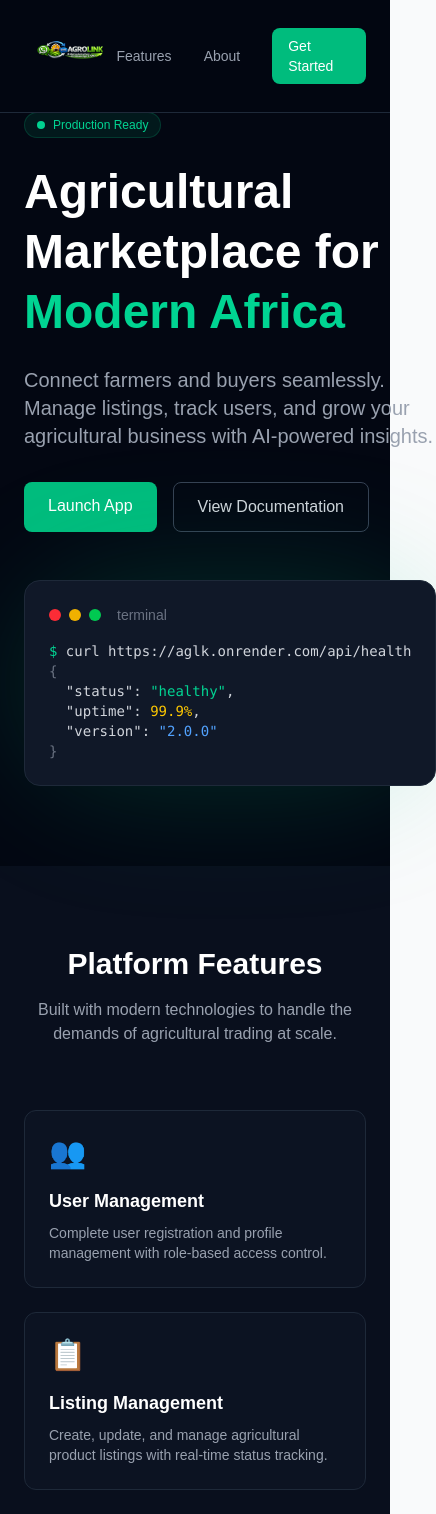
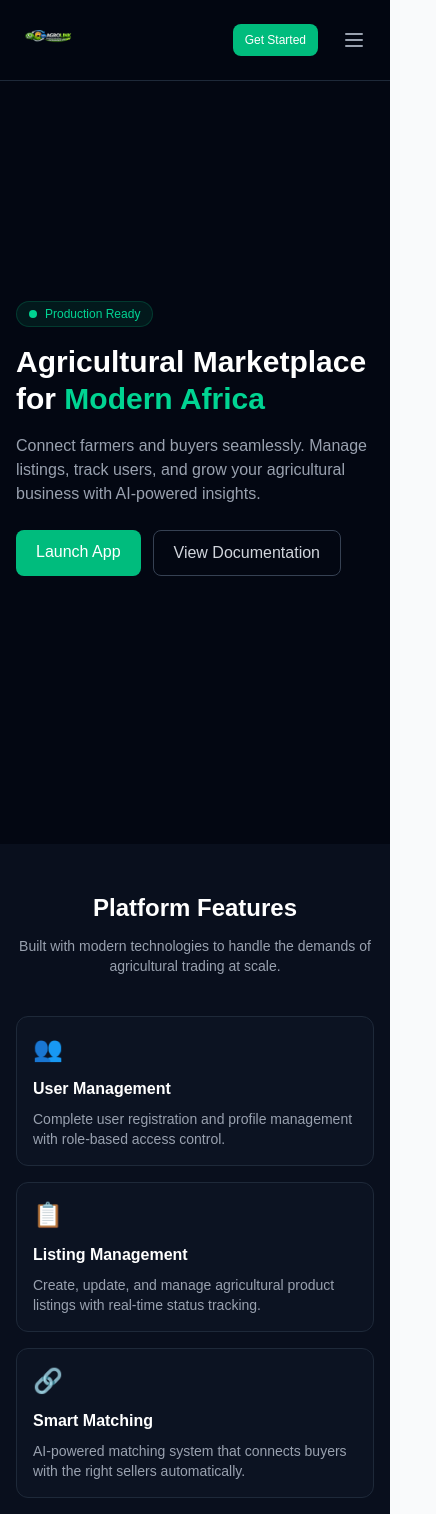
Before and after one commit to davyken/AGLK, a Next.js app in the folder client/: page / in a window 390 px wide. Shown: the top 1514 px of the page, 436 px wide, since content can reach past the window. Built offline with nearby package versions, Linux system fonts and the light colour scheme.

Commit message:
fixed deployment issues from render

```diff
--- a/client/app/api/proxy/route.ts
+++ b/client/app/api/proxy/route.ts
@@ -1,16 +1,21 @@
 import { NextRequest, NextResponse } from 'next/server';
 
-const API_BASE = 'https://aglk.onrender.com';
+const API_BASE = process.env.NEXT_PUBLIC_API_URL || 'https://aglk.onrender.com/api';
 
 export async function GET(request: NextRequest) {
   const path = request.nextUrl.searchParams.get('path') || 'listing';
 
   try {
-    const res = await fetch(`${API_BASE}/${path}`);
+    const res = await fetch(`${API_BASE}/${path}`, {
+      headers: {
+        'Accept': 'application/json',
+      },
+    });
     const data = await res.json();
     return NextResponse.json(data);
   } catch (error) {
-    return NextResponse.json({ error: 'Failed to fetch' }, { status: 500 });
+    console.error('Proxy GET error:', error);
+    return NextResponse.json({ error: 'Failed to fetch', success: false }, { status: 500 });
   }
 }
 
@@ -18,20 +23,39 @@ export async function POST(request: NextRequest) {
   const path = request.nextUrl.searchParams.get('path');
 
   if (!path) {
-    return NextResponse.json({ error: 'Path required' }, { status: 400 });
+    return NextResponse.json({ error: 'Path required', success: false }, { status: 400 });
   }
 
   try {
     const body = await request.json();
+    console.log(`Proxying POST to: ${API_BASE}/${path}`, body);
+
     const res = await fetch(`${API_BASE}/${path}`, {
       method: 'POST',
-      headers: { 'Content-Type': 'application/json' },
+      headers: {
+        'Content-Type': 'application/json',
+        'Accept': 'application/json',
+      },
       body: JSON.stringify(body),
     });
-    const data = await res.json();
-    return NextResponse.json(data);
+
+    const contentType = res.headers.get('content-type');
+    let data;
+
+    if (contentType && contentType.includes('application/json')) {
+      data = await res.json();
+    } else {
+      const text = await res.text();
+      data = { message: text, success: false };
+    }
+
+    console.log('Backend response status:', res.status);
+    console.log('Backend response:', data);
+
+    return NextResponse.json(data, { status: res.status });
   } catch (error) {
-    return NextResponse.json({ error: 'Failed to create' }, { status: 500 });
+    console.error('Proxy POST error:', error);
+    return NextResponse.json({ error: 'Failed to connect to backend', success: false }, { status: 500 });
   }
 }
 
@@ -39,19 +63,23 @@ export async function PUT(request: NextRequest) {
   const path = request.nextUrl.searchParams.get('path');
 
   if (!path) {
-    return NextResponse.json({ error: 'Path required' }, { status: 400 });
+    return NextResponse.json({ error: 'Path required', success: false }, { status: 400 });
   }
 
   try {
     const body = await request.json();
     const res = await fetch(`${API_BASE}/${path}`, {
       method: 'PUT',
-      headers: { 'Content-Type': 'application/json' },
+      headers: {
+        'Content-Type': 'application/json',
+        'Accept': 'application/json',
+      },
       body: JSON.stringify(body),
     });
     const data = await res.json();
     return NextResponse.json(data);
   } catch (error) {
-    return NextResponse.json({ error: 'Failed to update' }, { status: 500 });
+    console.error('Proxy PUT error:', error);
+    return NextResponse.json({ error: 'Failed to update', success: false }, { status: 500 });
   }
 }
--- a/client/app/dashboard/layout.tsx
+++ b/client/app/dashboard/layout.tsx
@@ -11,6 +11,7 @@ export default function DashboardLayout({
 }) {
   const router = useRouter();
   const [loading, setLoading] = useState(true);
+  const [mobileMenuOpen, setMobileMenuOpen] = useState(false);
 
   useEffect(() => {
     const user = localStorage.getItem('user');
@@ -32,18 +33,18 @@ export default function DashboardLayout({
   return (
     <div className="min-h-screen bg-gray-50">
       <nav className="bg-white border-b border-gray-200">
-        <div className="max-w-7xl mx-auto px-6">
+        <div className="max-w-7xl mx-auto px-4 sm:px-6">
           <div className="flex justify-between h-16">
-            <div className="flex items-center gap-8">
+            <div className="flex items-center gap-4">
               <Link href="/" className="flex items-center gap-2">
                 <img
                   src="/agrolink_logo_compressed.png"
                   alt="Agrolink"
-className="w-28 h-28 object-contain"
+                  className="w-20 h-20 object-contain"
                 />
-<span className="text-xl font-bold text-gray-900">Agrolink</span>
+                <span className="text-lg font-bold text-gray-900 hidden sm:block">Agrolink</span>
               </Link>
-              <div className="flex gap-6">
+              <div className="hidden md:flex gap-6">
                 <Link
                   href="/dashboard"
                   className="text-gray-600 hover:text-gray-900 px-3 py-2 text-sm font-medium"
@@ -64,28 +65,61 @@ className="w-28 h-28 object-contain"
                 </Link>
               </div>
             </div>
-            <div className="flex items-center gap-4">
+            <div className="flex items-center gap-2 md:gap-4">
               <button
                 onClick={() => {
                   localStorage.removeItem('user');
                   router.push('/auth');
                 }}
-                className="text-gray-500 hover:text-gray-700 text-sm"
+                className="text-gray-500 hover:text-gray-700 text-xs md:text-sm"
               >
                 Sign Out
               </button>
               <Link
                 href="/"
-                className="text-gray-500 hover:text-gray-700 text-sm"
+                className="text-gray-500 hover:text-gray-700 text-xs md:text-sm hidden sm:block"
               >
                 Back to Home
               </Link>
+              <button
+                onClick={() => setMobileMenuOpen(!mobileMenuOpen)}
+                className="md:hidden p-2 text-gray-500 hover:text-gray-700"
+              >
+                <svg className="w-6 h-6" fill="none" stroke="currentColor" viewBox="0 0 24 24">
+                  <path strokeLinecap="round" strokeLinejoin="round" strokeWidth={2} d="M4 6h16M4 12h16M4 18h16" />
+                </svg>
+              </button>
             </div>
           </div>
         </div>
+        {mobileMenuOpen && (
+          <div className="md:hidden border-t border-gray-200 px-4 py-3 space-y-2">
+            <Link
+              href="/dashboard"
+              className="block text-gray-600 hover:text-gray-900 px-3 py-2 text-sm font-medium"
+              onClick={() => setMobileMenuOpen(false)}
+            >
+              Dashboard
+            </Link>
+            <Link
+              href="/dashboard/listings"
+              className="block text-gray-600 hover:text-gray-900 px-3 py-2 text-sm font-medium"
+              onClick={() => setMobileMenuOpen(false)}
+            >
+              Listings
+            </Link>
+            <Link
+              href="/dashboard/users"
+              className="block text-gray-600 hover:text-gray-900 px-3 py-2 text-sm font-medium"
+              onClick={() => setMobileMenuOpen(false)}
+            >
+              Users
+            </Link>
+          </div>
+        )}
       </nav>
 
-      <main className="max-w-7xl mx-auto px-6 py-8">
+      <main className="max-w-7xl mx-auto px-4 sm:px-6 py-8">
         {children}
       </main>
     </div>
--- a/client/app/page.tsx
+++ b/client/app/page.tsx
@@ -5,53 +5,68 @@ import { useState } from 'react';
 
 export default function Home() {
   const [hoveredFeature, setHoveredFeature] = useState<number | null>(null);
+  const [mobileMenuOpen, setMobileMenuOpen] = useState(false);
 
   return (
     <div className="min-h-screen bg-gray-950 text-white">
       <nav className="fixed top-0 left-0 right-0 z-50 bg-gray-950/80 backdrop-blur-md border-b border-gray-800">
-        <div className="max-w-7xl mx-auto px-6 py-2 flex justify-between items-center">
+        <div className="max-w-7xl mx-auto px-4 sm:px-6 py-2 flex justify-between items-center">
           <div className="flex items-center gap-2">
             <img
               src="/agrolink_logo_compressed.png"
               alt="Agrolink"
-            className="w-24 h-24 object-contain"
+              className="w-16 sm:w-20 h-16 sm:h-20 object-contain"
             />
           </div>
-          <div className="flex items-center gap-8">
-            <a href="#features" className="text-gray-400 hover:text-white transition text-sm">Features</a>
-            <a href="#about" className="text-gray-400 hover:text-white transition text-sm">About</a>
+          <div className="flex items-center gap-4 sm:gap-8">
+            <a href="#features" className="hidden sm:block text-gray-400 hover:text-white transition text-sm">Features</a>
+            <a href="#about" className="hidden sm:block text-gray-400 hover:text-white transition text-sm">About</a>
             <Link
               href="/auth"
-              className="px-4 py-2 bg-emerald-500 hover:bg-emerald-600 text-white text-sm font-medium rounded-lg transition"
+              className="px-3 sm:px-4 py-2 bg-emerald-500 hover:bg-emerald-600 text-white text-xs sm:text-sm font-medium rounded-lg transition"
             >
               Get Started
             </Link>
+            <button
+              onClick={() => setMobileMenuOpen(!mobileMenuOpen)}
+              className="sm:hidden p-2 text-gray-400 hover:text-white"
+            >
+              <svg className="w-6 h-6" fill="none" stroke="currentColor" viewBox="0 0 24 24">
+                <path strokeLinecap="round" strokeLinejoin="round" strokeWidth={2} d="M4 6h16M4 12h16M4 18h16" />
+              </svg>
+            </button>
           </div>
         </div>
+        {mobileMenuOpen && (
+          <div className="sm:hidden border-t border-gray-800 px-4 py-3 space-y-2">
+            <a href="#features" className="block text-gray-400 hover:text-white transition text-sm py-2">Features</a>
+            <a href="#about" className="block text-gray-400 hover:text-white transition text-sm py-2">About</a>
+          </div>
+        )}
       </nav>
 
-      <section className="min-h-screen pt-28 pb-20 px-6 flex items-center">
+      <section className="min-h-screen pt-24 sm:pt-28 pb-16 sm:pb-20 px-4 sm:px-6 flex items-center">
         <div className="max-w-7xl mx-auto">
-          <div className="grid lg:grid-cols-2 gap-12 items-center">
+          <div className="grid lg:grid-cols-2 gap-8 lg:gap-12 items-center">
             <div className="max-w-2xl">
-              <div className="inline-flex items-center gap-2 px-3 py-1 rounded-full bg-emerald-500/10 border border-emerald-500/20 text-emerald-400 text-xs font-medium mb-6">
+              <div className="inline-flex items-center gap-2 px-3 py-1 rounded-full bg-emerald-500/10 border border-emerald-500/20 text-emerald-400 text-xs font-medium mb-4 sm:mb-6">
                 <span className="w-2 h-2 bg-emerald-400 rounded-full animate-pulse"></span>
                 Production Ready
               </div>
-              <h1 className="text-5xl lg:text-6xl font-bold leading-tight mb-6">
+              <h1 className="text-3xl sm:text-4xl lg:text-5xl xl:text-6xl font-bold leading-tight mb-4 sm:mb-6">
                 Agricultural Marketplace for{' '}
                 <span className="text-emerald-400">Modern Africa</span>
               </h1>
-              <p className="text-xl text-gray-400 mb-8 max-w-lg">
+              <p className="text-base sm:text-xl text-gray-400 mb-6 sm:mb-8 max-w-lg">
                 Connect farmers and buyers seamlessly. Manage listings, track users,
                 and grow your agricultural business with AI-powered insights.
               </p>
-              <div className="flex flex-wrap gap-4">
+              <div className="flex flex-wrap gap-3 sm:gap-4">
                 <a
                   href="https://wa.me/15551661836"
                   target="_blank"
                   rel="noopener noreferrer"
-                  className="px-6 py-3 bg-emerald-500 hover:bg-emerald-600 text-white font-medium rounded-lg transition"
+                  className="px-5 sm:px-6 py-2.5 sm:py-3 bg-emerald-500 hover:bg-emerald-600 text-white font-medium rounded-lg transition"
                 >
                   Launch App
                 </a>
@@ -59,22 +74,22 @@ export default function Home() {
                   href="https://docs.google.com/document/d/1KEBYLReFKUvULvB8uEQCu5NyaEgjDMYduOH7zXOJNNw/edit?tab=t.0#heading=h.quv1v01so6ux"
                   target="_blank"
                   rel="noopener noreferrer"
-                  className="px-6 py-3 border border-gray-700 hover:border-gray-600 text-gray-300 font-medium rounded-lg transition"
+                  className="px-5 sm:px-6 py-2.5 sm:py-3 border border-gray-700 hover:border-gray-600 text-gray-300 font-medium rounded-lg transition"
                 >
                   View Documentation
                 </a>
               </div>
             </div>
-            <div className="relative">
+            <div className="relative hidden lg:block">
               <div className="absolute inset-0 bg-emerald-500/20 blur-3xl rounded-full"></div>
-              <div className="relative bg-gray-900 border border-gray-800 rounded-2xl p-6">
+              <div className="relative bg-gray-900 border border-gray-800 rounded-2xl p-4 sm:p-6">
                 <div className="flex items-center gap-2 mb-4">
                   <div className="w-3 h-3 bg-red-500 rounded-full"></div>
                   <div className="w-3 h-3 bg-yellow-500 rounded-full"></div>
                   <div className="w-3 h-3 bg-green-500 rounded-full"></div>
                   <span className="text-gray-500 text-sm ml-2">terminal</span>
                 </div>
-                <pre className="text-sm font-mono text-gray-300">
+                <pre className="text-xs sm:text-sm font-mono text-gray-300">
                   <span className="text-emerald-400">$</span> curl https://aglk.onrender.com/api/health<br/>
                   <span className="text-gray-500">{"{"}</span><br/>
                   &nbsp;&nbsp;"status": <span className="text-emerald-400">"healthy"</span>,<br/>
@@ -88,15 +103,15 @@ export default function Home() {
         </div>
       </section>
 
-      <section id="features" className="py-20 px-6 bg-gray-900/50">
+      <section id="features" className="py-12 sm:py-20 px-4 sm:px-6 bg-gray-900/50">
         <div className="max-w-7xl mx-auto">
-          <div className="text-center mb-16">
-            <h2 className="text-3xl font-bold mb-4">Platform Features</h2>
-            <p className="text-gray-400 max-w-2xl mx-auto">
+          <div className="text-center mb-10 sm:mb-16">
+            <h2 className="text-2xl sm:text-3xl font-bold mb-3 sm:mb-4">Platform Features</h2>
+            <p className="text-gray-400 max-w-2xl mx-auto text-sm sm:text-base">
               Built with modern technologies to handle the demands of agricultural trading at scale.
             </p>
           </div>
-          <div className="grid md:grid-cols-3 gap-6">
+          <div className="grid sm:grid-cols-2 lg:grid-cols-3 gap-4 sm:gap-6">
             {[
               {
                 title: 'User Management',
@@ -137,7 +152,7 @@ export default function Home() {
             ].map((feature, idx) => (
               <div
                 key={idx}
-                className={`p-6 rounded-xl border transition-all duration-300 cursor-pointer ${
+                className={`p-4 sm:p-6 rounded-xl border transition-all duration-300 cursor-pointer ${
                   hoveredFeature === idx
                     ? 'bg-gray-800 border-gray-700 scale-105'
                     : 'bg-gray-900/50 border-gray-800 hover:border-gray-700'
@@ -145,8 +160,8 @@ export default function Home() {
                 onMouseEnter={() => setHoveredFeature(idx)}
                 onMouseLeave={() => setHoveredFeature(null)}
               >
-                <div className="text-3xl mb-4">{feature.icon}</div>
-                <h3 className="text-lg font-semibold mb-2">{feature.title}</h3>
+                <div className="text-2xl sm:text-3xl mb-3 sm:mb-4">{feature.icon}</div>
+                <h3 className="text-base sm:text-lg font-semibold mb-2">{feature.title}</h3>
                 <p className="text-gray-400 text-sm">{feature.description}</p>
               </div>
             ))}
@@ -154,23 +169,24 @@ export default function Home() {
         </div>
       </section>
 
-      <section className="pt-40 pb-20 px-6">
+      <section className="pt-24 sm:pt-40 pb-12 sm:pb-20 px-4 sm:px-6">
         <div className="max-w-7xl mx-auto">
-          <div className="grid lg:grid-cols-4 gap-8">
-            <div className="lg:col-span-2">
+          <div className="grid sm:grid-cols-2 lg:grid-cols-4 gap-6 sm:gap-8">
+            <div className="sm:col-span-2 lg:col-span-2">
               <div className="flex items-center gap-3 mb-4">
                  <img
                   src="/agrolink_logo_compressed.png"
                   alt="Agrolink"
-                  className="w-32 h-32 object-contain"
-                />                <span className="text-2xl font-bold tracking-tight"></span>              </div>
-              <p className="text-gray-400 max-w-lg">
+                  className="w-24 sm:w-32 h-24 sm:h-32 object-contain"
+                />
+              </div>
+              <p className="text-gray-400 max-w-lg text-sm sm:text-base">
                 Empowering African agricultural trade through technology.
                 Connecting farmers and buyers for a sustainable future.
               </p>
             </div>
             <div>
-              <h4 className="font-semibold mb-4">Platform</h4>
+              <h4 className="font-semibold mb-3 sm:mb-4 text-sm sm:text-base">Platform</h4>
               <ul className="space-y-2 text-gray-400 text-sm">
                 <li><Link href="/dashboard" className="hover:text-white transition">Dashboard</Link></li>
                 <li><Link href="/dashboard/listings" className="hover:text-white transition">Listings</Link></li>
@@ -178,7 +194,7 @@ export default function Home() {
               </ul>
             </div>
             <div>
-              <h4 className="font-semibold mb-4">Resources</h4>
+              <h4 className="font-semibold mb-3 sm:mb-4 text-sm sm:text-base">Resources</h4>
               <ul className="space-y-2 text-gray-400 text-sm">
                 <li><a href="#" className="hover:text-white transition">Documentation</a></li>
                 <li><a href="#" className="hover:text-white transition">API Reference</a></li>
@@ -186,7 +202,7 @@ export default function Home() {
               </ul>
             </div>
           </div>
-          <div className="border-t border-gray-800 mt-12 pt-8 text-center text-gray-500 text-sm">
+          <div className="border-t border-gray-800 mt-10 sm:mt-12 pt-6 sm:pt-8 text-center text-gray-500 text-xs sm:text-sm">
             © 2026 AGLK. Built with NestJS & Next.js
           </div>
         </div>
```
Also changed, not shown: client/app/auth/page.tsx (+8 -8 lines), 1 other file (tests, documents, lock files or other folders).
